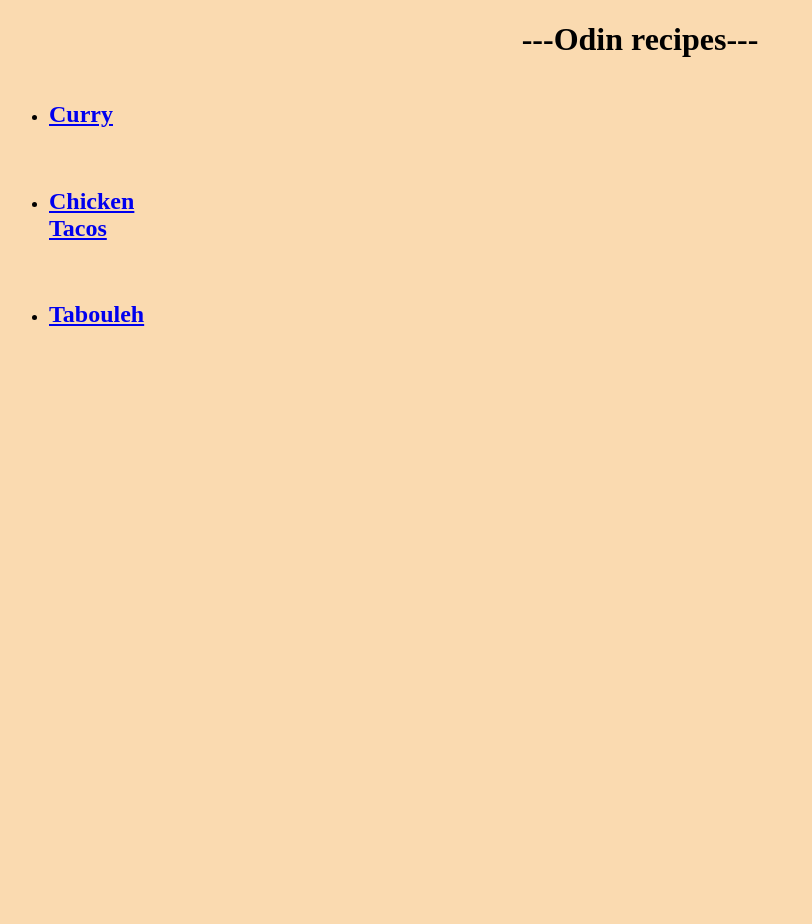
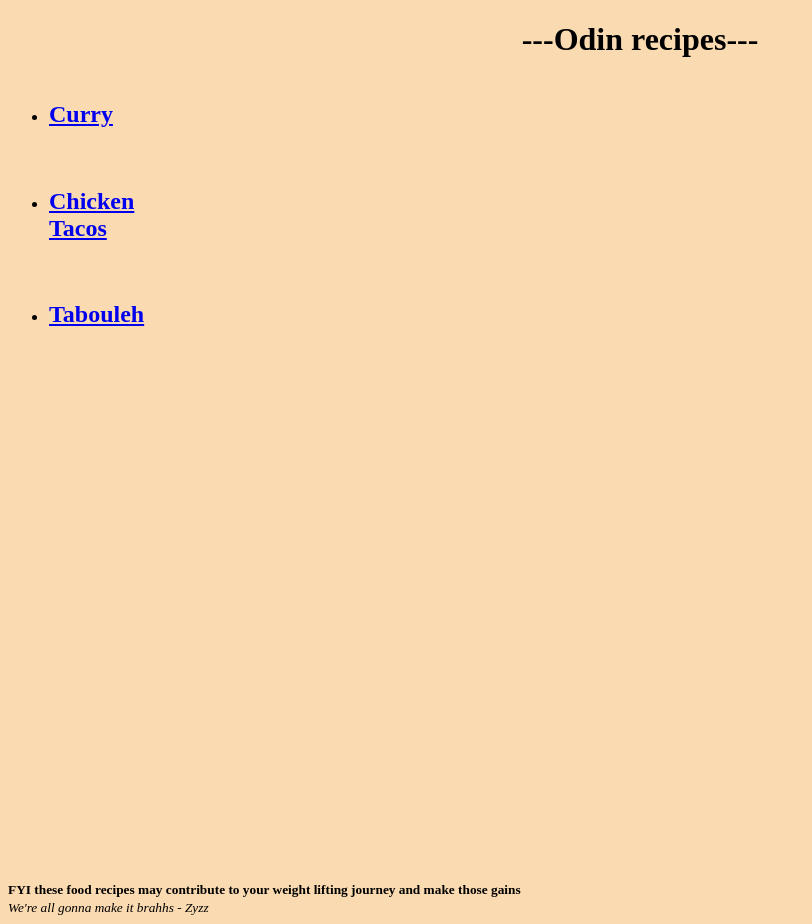
Before and after one commit to baldx/odin-recipes, a plain HTML site: page index.html in a window 1280 px wide. Shown: the whole page, without its empty margins (0-812 px from the left). Before the commit the page ends 888 px from the top, so only its background shows below. Drawn offline with Linux system fonts and the light colour scheme.

Commit message:
adding footer

```diff
--- a/index.html
+++ b/index.html
@@ -5,7 +5,7 @@
     <meta charset="UTF-8">
     <meta http-equiv="X-UA-Compatible" content="IE=edge">
     <meta name="viewport" content="width=device-width, initial-scale=1.0">
-    <title>Odin Recipe</title>
+    <title>Odin Recipes</title>
 </head>
 <body>
     <header>
@@ -20,5 +20,13 @@
             <li><a href="tabouleh.html"><h2>Tabouleh</h2></a></li>
         </ul>
     </nav>
+    <footer>
+        <header>
+            <small><strong>FYI these food recipes may contribute to your weight lifting journey and make those gains</strong></small>
+        </header>
+            <footer>
+                <small><i>We're all gonna make it brahhs - Zyzz</i></small>
+            </footer>
+    </footer>
 </body>
 </html>
```
